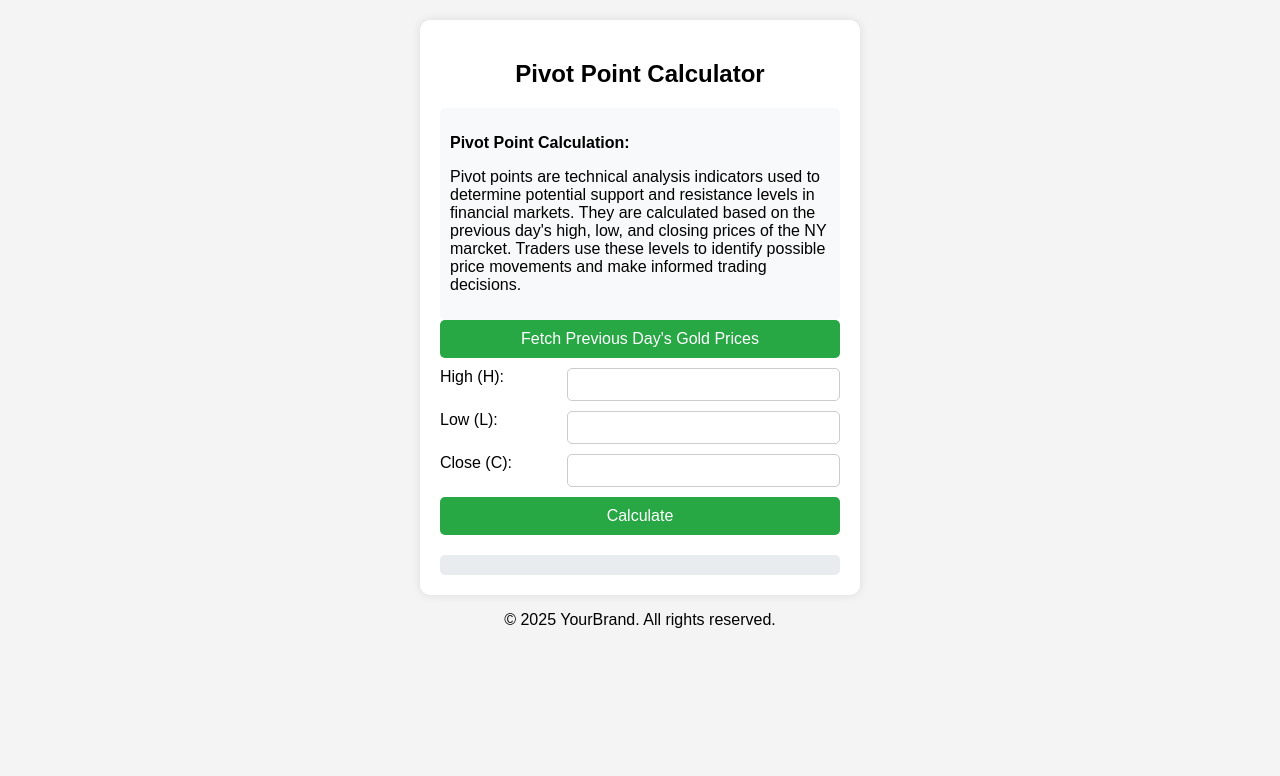
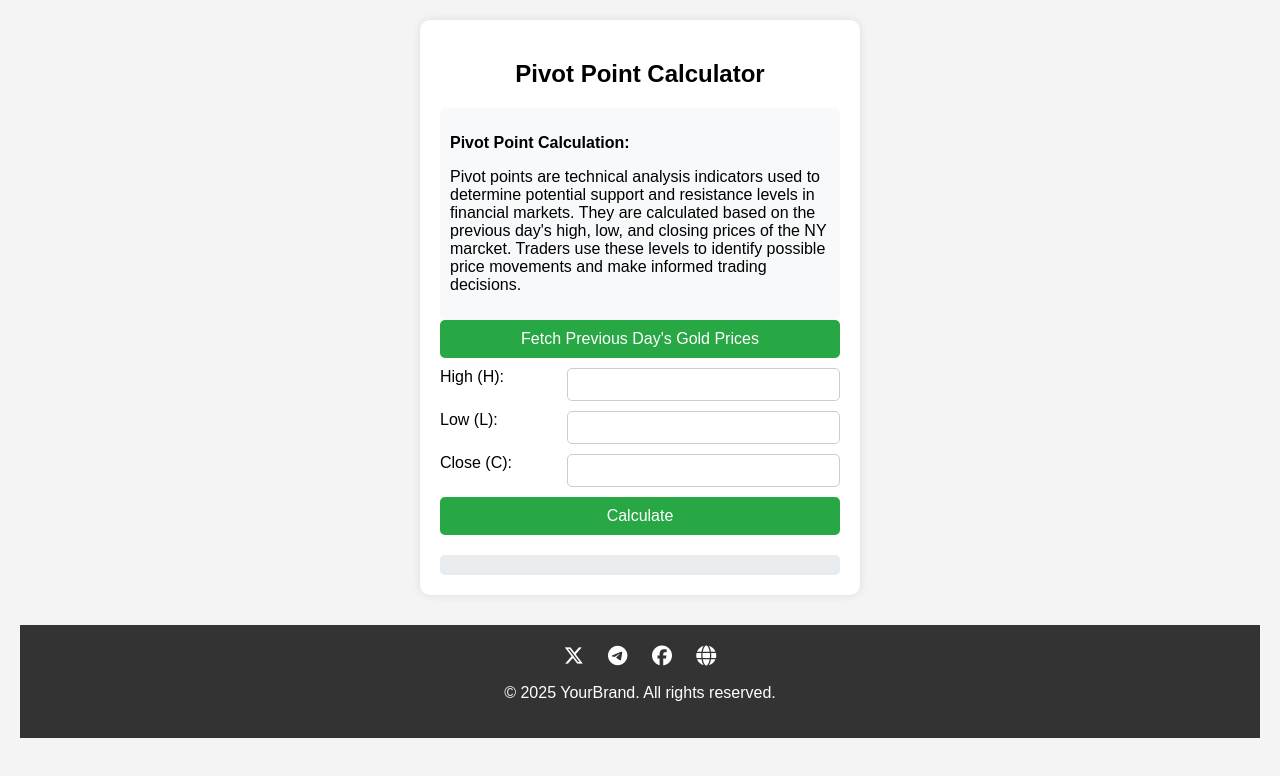
Before and after one commit to adk407/SR-Cal, a plain HTML site: page index.html in a window 1280 px wide. Drawn offline with Linux system fonts and the light colour scheme.

Commit message:
Update index.html

```diff
--- a/index.html
+++ b/index.html
@@ -4,6 +4,7 @@
     <meta charset="UTF-8">
     <meta name="viewport" content="width=device-width, initial-scale=1.0">
     <title>Pivot Point Calculator</title>
+    <link rel="stylesheet" href="https://cdnjs.cloudflare.com/ajax/libs/font-awesome/6.5.0/css/all.min.css">
     <style>
         body {
             font-family: Arial, sans-serif;
@@ -73,6 +74,21 @@
         th, td {
             padding: 8px;
             text-align: center;
+        }
+	footer {
+            margin-top: 30px;
+            padding: 20px 10px;
+            background-color: #333;
+            color: #fff;
+        }
+        .social-icons a {
+            color: #fff;
+            margin: 0 10px;
+            font-size: 20px;
+            text-decoration: none;
+        }
+        .social-icons a:hover {
+            color: #ffd700;
         }
 
     </style>
```
